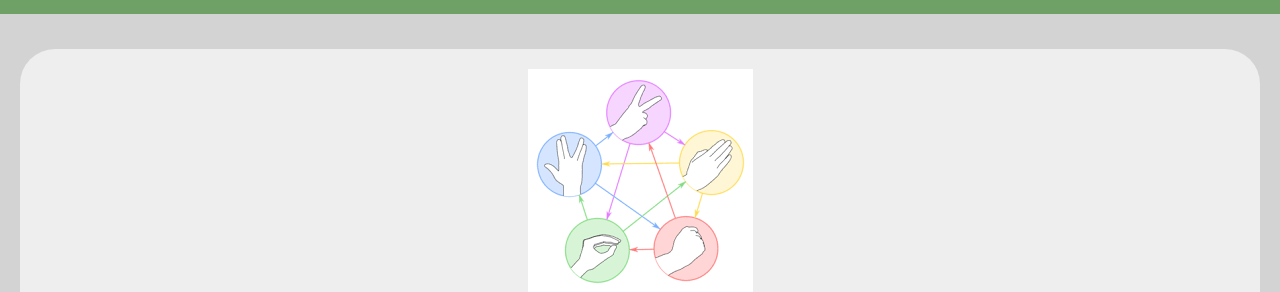
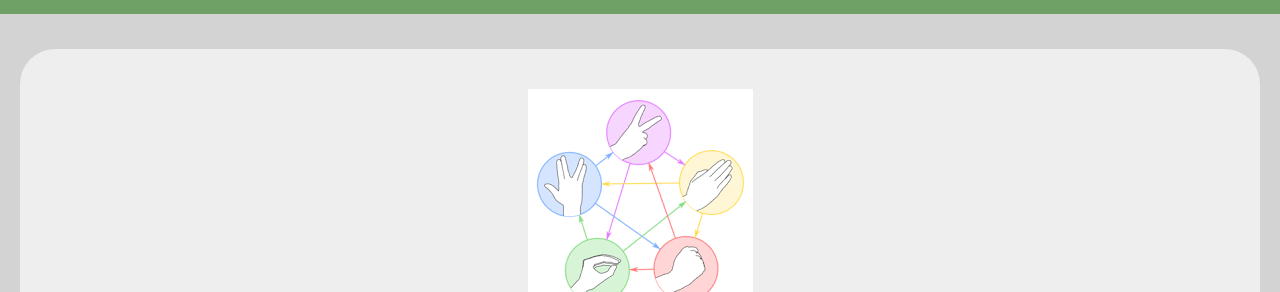
Before and after one commit to MagnusNilssonn/Project-2, a plain HTML site: page play.html in a window 1280 px wide. Shown: the part 148-440 px from the top of the page. Drawn offline with nearby package versions, Linux system fonts and the light colour scheme.

Commit message:
add some style in css

```diff
--- a/assets/css/style.css
+++ b/assets/css/style.css
@@ -56,6 +56,10 @@
    max-width: 700px;
    margin: auto;
 
+  }
+
+  img {
+    margin-top: 20px;
   }
 
   .btn {
--- a/play.html
+++ b/play.html
@@ -48,7 +48,7 @@
 
 
 		<div class="resultbox">
-            <img src="assets/images/spock.png">
+            <img src="assets/images/spock.png" alt="what wins over what">
 			<h1>Choice:</h1>
 
 			<p>Do you choose rock, paper, scissors, lizard or Spock? <br>
```
